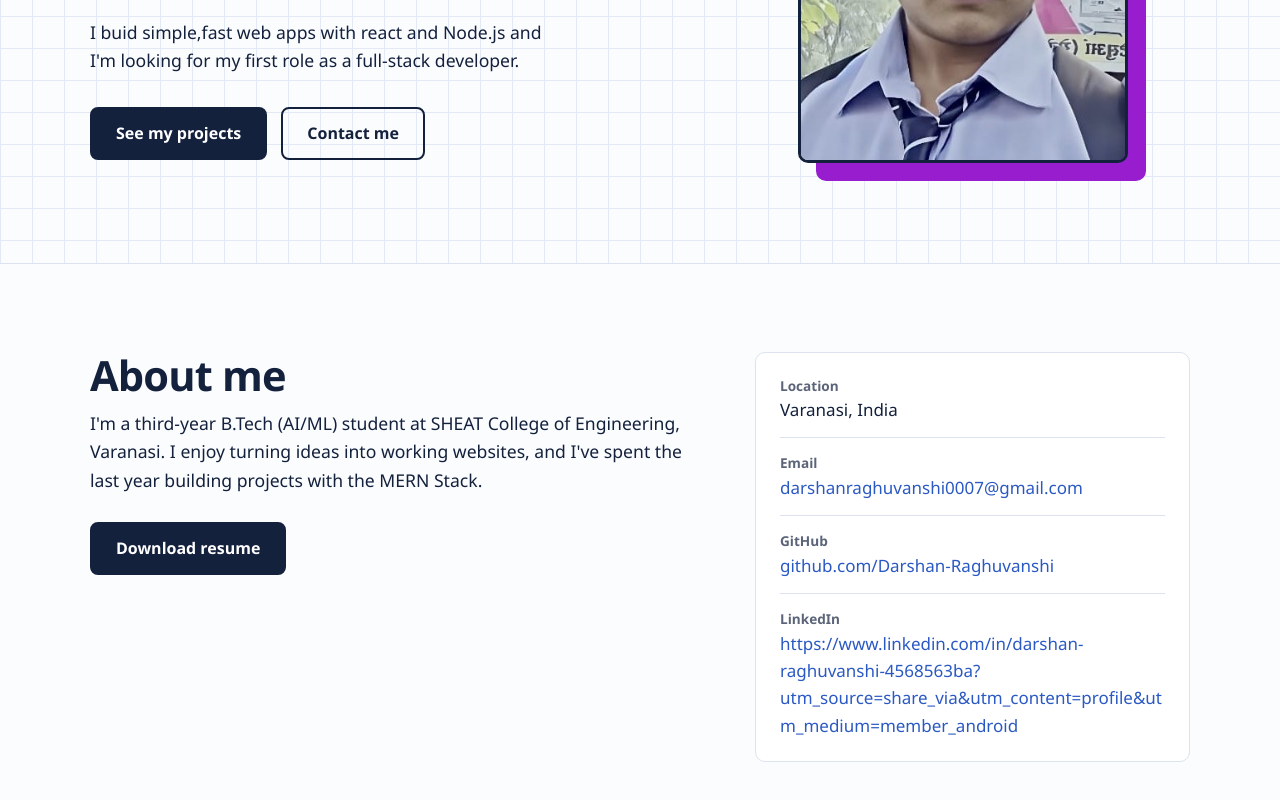
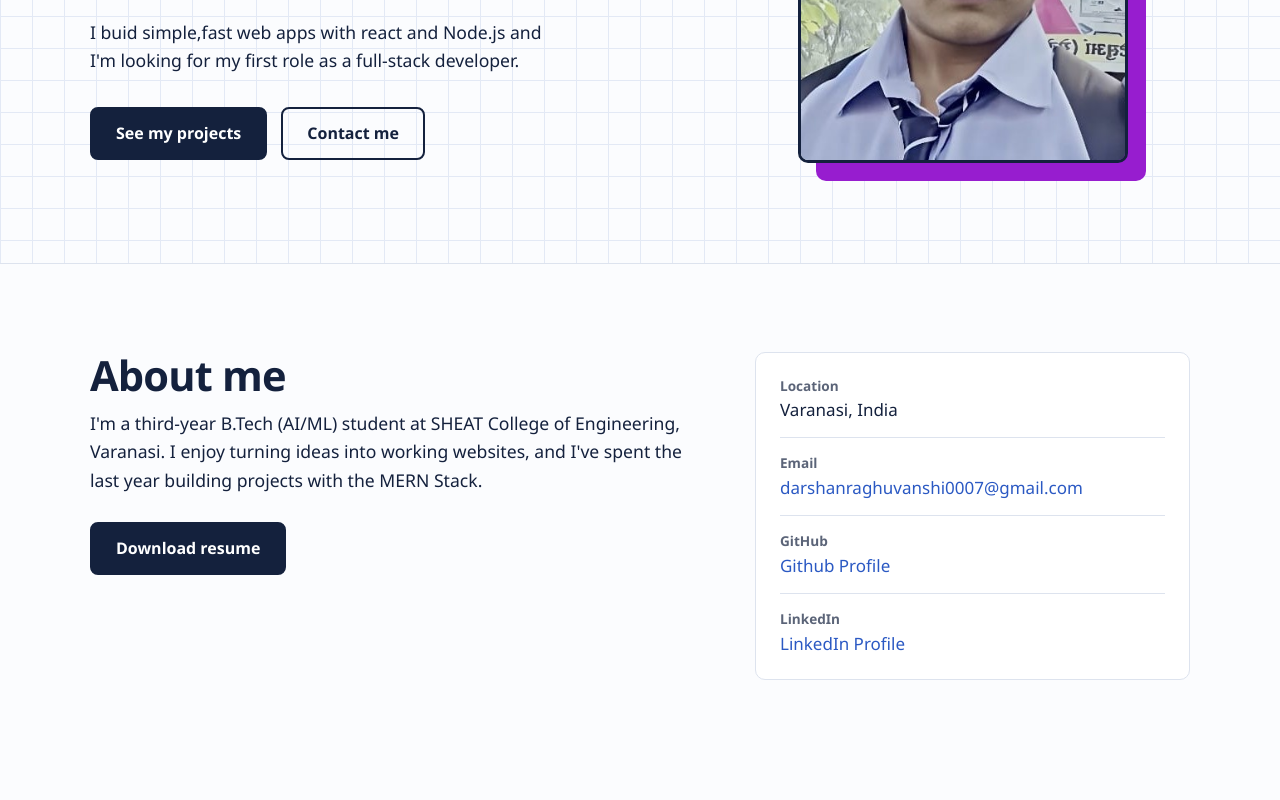
Before and after one commit to Darshan-Raghuvanshi/portfolio, a React (Vite) app in the folder client/: page / in a window 1280 px wide. Shown: the part 400-1200 px from the top of the page. After the commit the page ends 1168 px from the top, so only its background shows below. Built offline with nearby package versions, Linux system fonts and the light colour scheme.

Commit message:
Updated About.jsx

```diff
--- a/client/src/components/About.jsx
+++ b/client/src/components/About.jsx
@@ -26,13 +26,13 @@ function About() {
                  <li>
                     <span className="fact-label">GitHub</span>
                     <a href="https://github.com/" target="_blank" rel="noreferrer">
-                    github.com/Darshan-Raghuvanshi
+                    Github Profile
                     </a>
                 </li>
                  <li>
                     <span className="fact-label">LinkedIn</span>
                     <a href="https://linkedin.com" target="_blank" rel="nonreffer">
-                    https://www.linkedin.com/in/darshan-raghuvanshi-4568563ba?utm_source=share_via&utm_content=profile&utm_medium=member_android
+                     LinkedIn Profile
                     </a>
                 </li>
              </ul>
```
